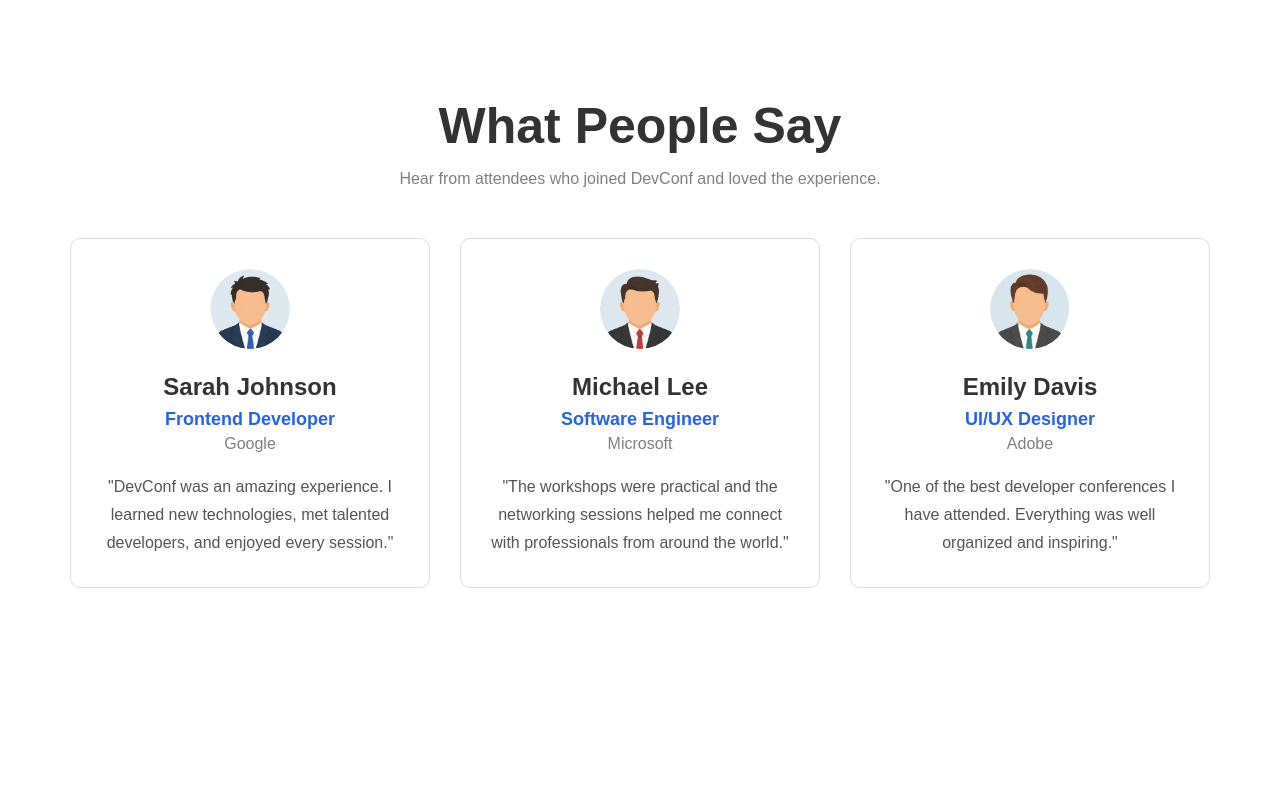
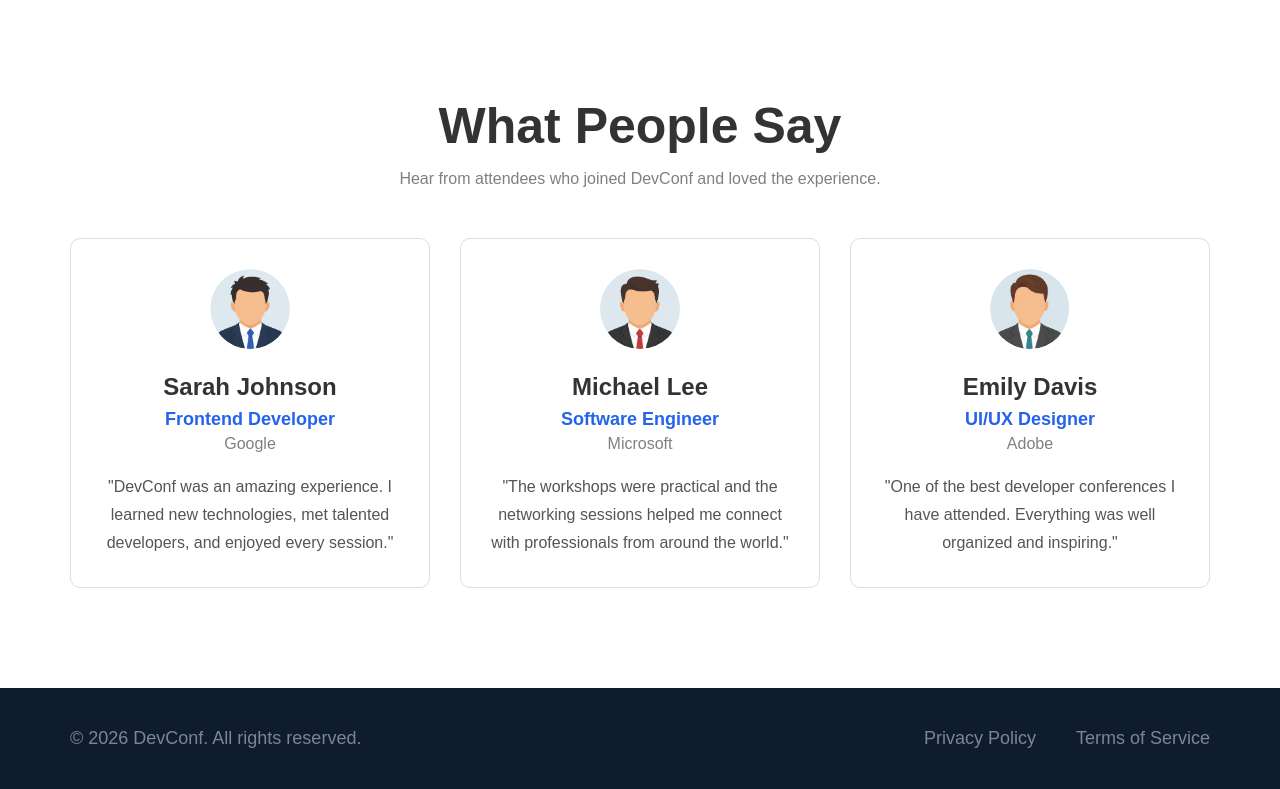
Before and after one commit to shamimsarkar29/DevConf-2026-Landing-Page-Design, a plain HTML site: page index.html in a window 1280 px wide. Shown: the part 2368-3157 px from the top of the page. Before the commit the page ends 3056 px from the top, so only its background shows below. Drawn offline with Linux system fonts and the light colour scheme.

Commit message:
Footer Section

```diff
--- a/index.html
+++ b/index.html
@@ -308,9 +308,38 @@
 
 
 
+    </main>
 
 
-    </main>
+
+
+
+
+
+
+
+     <!-- Footer -->
+
+    <footer class="footer">
+
+        <div class="footer-content">
+
+            <p>
+                © 2026 DevConf. All rights reserved.
+            </p>
+
+            <div class="footer-menu">
+
+                <a href="#">Privacy Policy</a>
+
+                <a href="#">Terms of Service</a>
+
+            </div>
+
+        </div>
+
+    </footer>
+
 
 
 
--- a/style.css
+++ b/style.css
@@ -404,3 +404,42 @@ button{
     color: #555;
 
 }
+
+
+
+
+
+
+
+/* Footer */
+
+.footer{
+    background-color: #0F1C2E;
+    padding: 40px 0;
+    margin-top: 100px;
+}
+
+.footer-content{
+    width: 1140px;
+    margin: 0 auto;
+
+    display: flex;
+    justify-content: space-between;
+    align-items: center;
+}
+
+.footer p{
+    color: #7C8595;
+    font-size: 18px;
+}
+
+.footer-menu{
+    display: flex;
+    gap: 40px;
+}
+
+.footer-menu a{
+    text-decoration: none;
+    color: #7C8595;
+    font-size: 18px;
+}
```
